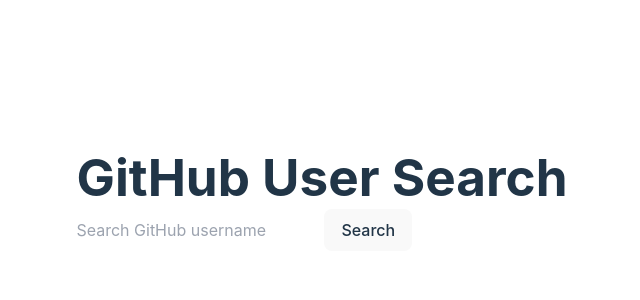
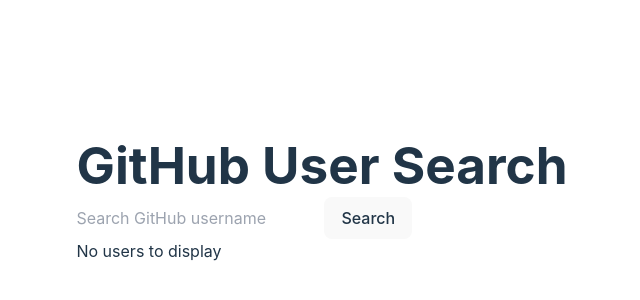
Before and after one commit to Lucas19940820/alx-fe-reactjs, a React (Vite) app in the folder github-user-search/: page / in a window 1280 px wide. Shown: the part 202-502 px from the top of the page, without its empty margins (318-958 px from the left). Built offline with nearby package versions, Linux system fonts and the light colour scheme.

Commit message:
Add location

```diff
--- a/github-user-search/src/App.jsx
+++ b/github-user-search/src/App.jsx
@@ -1,31 +1,46 @@
 import React, { useState } from 'react';
 import Search from './components/Search';
+import githubServices from './services/githubService';
 import './index.css';
 
 function App() {
-  const [user, setUser] = useState(null);
+    const [users, setUsers] = useState([]);
 
-  const handleUserData = (data) => {
-    setUser(data);
+    const handleSearchResults = (results) => {
+        setUsers(results);
     };
 
     return (
         <div className="min-h-screen flex flex-col items-center justify-center bg-gray-100 p-4">
             <h1 className="text-3xl font-bold mb-6 text-gray-800">GitHub User Search</h1>
-      <Search onSearch={handleUserData} />
-      {user && (
-        <div className="mt-6 bg-white shadow-lg p-4 rounded-lg text-center max-w-sm w-full">
-          <h2 className="text-xl font-semibold mt-4">{user.login}</h2>
+            <Search onSearch={handleSearchResults} />
+            <div className="mt-6 w-full max-w-lg">
+                {users.length > 0 ? (
+                    users.map((user) => (
+                        <div
+                            key={user.id}
+                            className="bg-white shadow-md rounded-lg p-4 mb-4 text-center"
+                        >
+                            <img
+                                src={user.avatar_url}
+                                alt={user.login}
+                                className="w-20 h-20 rounded-full mx-auto"
+                            />
+                            <h2 className="text-lg font-semibold mt-2">{user.login}</h2>
                             <a
                                 href={user.html_url}
                                 target="_blank"
                                 rel="noopener noreferrer"
-            className="text-blue-600 mt-2 block hover:underline"
+                                className="text-blue-500 mt-2 block hover:underline"
                             >
                                 View Profile
                             </a>
                         </div>
+                    ))
+                ) : (
+                    <p className="text-gray-600 text-center mt-4">No users to display</p>
                 )}
+            </div>
         </div>
     );
 }
```
Lines whose indentation alone changed are shown as unchanged.
